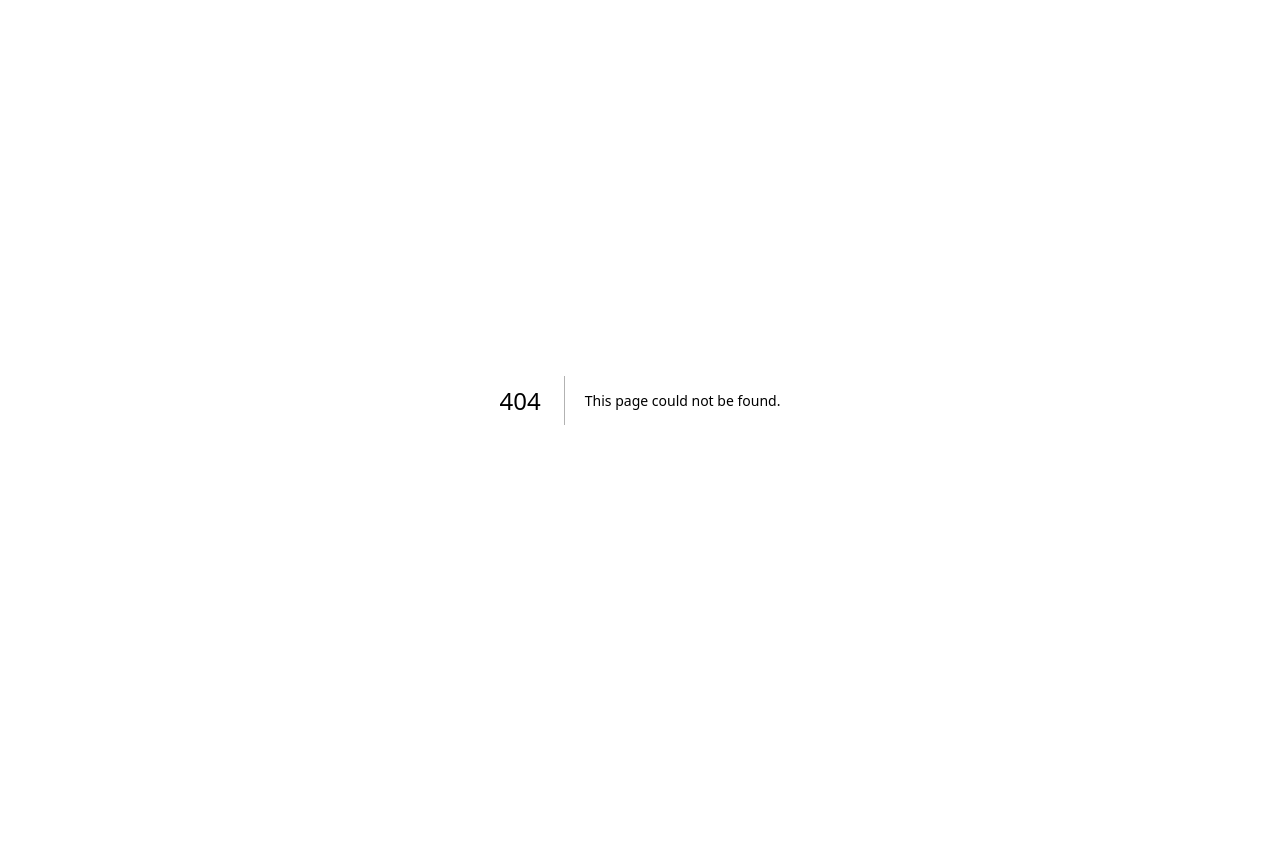
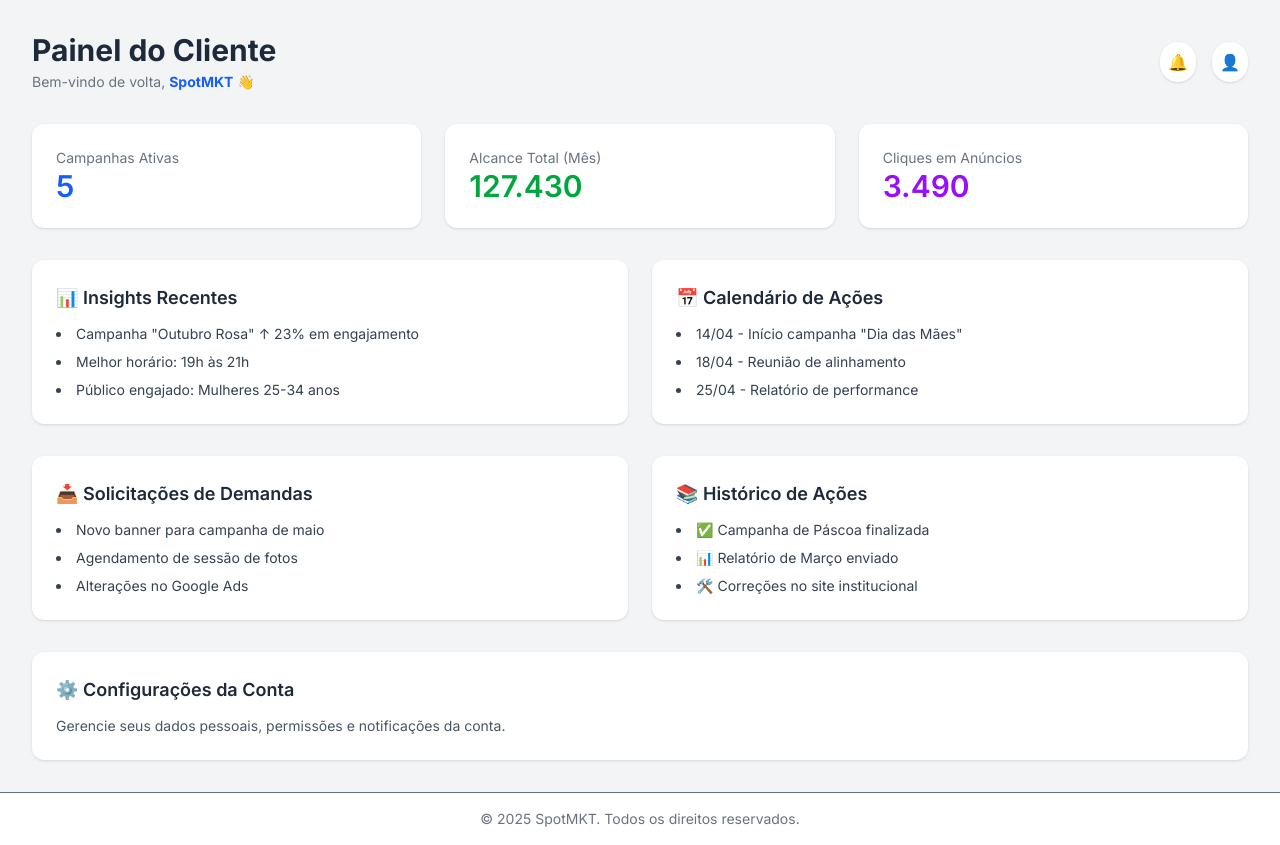
Before and after one commit to LucasOAssuncao/SPOT-MKT---Desafio-Front-end, a Next.js app: page /dashboard in a window 1280 px wide. Before the commit this address had no page. Before the commit the page ends 800 px from the top, so only its background shows below. Built offline with nearby package versions, Linux system fonts and the light colour scheme.

Commit message:
feat: Dashboard page + components of it

```diff
--- /dev/null
+++ b/src/app/dashboard/page.tsx
@@ -0,0 +1,60 @@
+'use client';
+
+import DashboardLayout from "@/components/dashboard/Layout";
+import { DashboardHeader } from "@/components/dashboard/DashboardHeader";
+import { MetricCard } from "@/components/dashboard/MetricCard";
+import { CardSection } from "@/components/dashboard/CardSection";
+
+export default function DashboardPage() {
+  return (
+    <DashboardLayout>
+      <DashboardHeader userName="SpotMKT" />
+
+      <section className="grid grid-cols-1 md:grid-cols-3 gap-6 mb-8">
+        <MetricCard title="Campanhas Ativas" value="5" color="text-blue-600" />
+        <MetricCard title="Alcance Total (Mês)" value="127.430" color="text-green-600" />
+        <MetricCard title="Cliques em Anúncios" value="3.490" color="text-purple-600" />
+      </section>
+
+      <section className="grid grid-cols-1 md:grid-cols-2 gap-6 mb-8">
+        <CardSection title="📊 Insights Recentes">
+          <ul className="space-y-2 text-sm text-gray-700 list-disc list-inside cursor-pointer">
+            <li>Campanha &quot;Outubro Rosa&quot; ↑ 23% em engajamento</li>
+            <li>Melhor horário: 19h às 21h</li>
+            <li>Público engajado: Mulheres 25-34 anos</li>
+          </ul>
+        </CardSection>
+        <CardSection title="📅 Calendário de Ações">
+          <ul className="space-y-2 text-sm text-gray-700 list-disc list-inside cursor-pointer">
+            <li>14/04 - Início campanha &quot;Dia das Mães&quot;</li>
+            <li>18/04 - Reunião de alinhamento</li>
+            <li>25/04 - Relatório de performance</li>
+          </ul>
+        </CardSection>
+      </section>
+
+      <section className="grid grid-cols-1 md:grid-cols-2 gap-6 mb-8">
+        <CardSection title="📥 Solicitações de Demandas">
+          <ul className="space-y-2 text-sm text-gray-700 list-disc list-inside cursor-pointer">
+            <li>Novo banner para campanha de maio</li>
+            <li>Agendamento de sessão de fotos</li>
+            <li>Alterações no Google Ads</li>
+          </ul>
+        </CardSection>
+        <CardSection title="📚 Histórico de Ações">
+          <ul className="space-y-2 text-sm text-gray-700 list-disc list-inside cursor-pointer">
+            <li>✅ Campanha de Páscoa finalizada</li>
+            <li>📊 Relatório de Março enviado</li>
+            <li>🛠️ Correções no site institucional</li>
+          </ul>
+        </CardSection>
+      </section>
+
+      <CardSection title="⚙️ Configurações da Conta">
+        <p className="text-sm text-gray-600">
+          Gerencie seus dados pessoais, permissões e notificações da conta.
+        </p>
+      </CardSection>
+    </DashboardLayout>
+  );
+}
--- /dev/null
+++ b/src/components/dashboard/CardSection.tsx
@@ -0,0 +1,13 @@
+interface CardSectionProps {
+    title: string;
+    children: React.ReactNode;
+  }
+
+  export function CardSection({ title, children }: CardSectionProps) {
+    return (
+      <div className="bg-white rounded-xl p-6 shadow hover:shadow-lg transition cursor-pointer">
+        <h3 className="text-lg font-semibold text-gray-800 mb-3">{title}</h3>
+        <div>{children}</div>
+      </div>
+    );
+  }
--- /dev/null
+++ b/src/components/dashboard/DashboardHeader.tsx
@@ -0,0 +1,26 @@
+'use client';
+
+interface DashboardHeaderProps {
+  userName: string;
+}
+
+export function DashboardHeader({ userName }: DashboardHeaderProps) {
+  return (
+    <header className="flex flex-col md:flex-row justify-between items-start md:items-center mb-8">
+      <div>
+        <h1 className="text-3xl font-bold text-gray-800">Painel do Cliente</h1>
+        <p className="mt-1 text-sm text-gray-500">
+          Bem-vindo de volta, <strong className="text-blue-600 cursor-pointer">{userName}</strong> 👋
+        </p>
+      </div>
+      <div className="flex items-center gap-4 mt-4 md:mt-0">
+        <button className="p-2 bg-white rounded-full shadow hover:shadow-md transition cursor-pointer">
+          🔔
+        </button>
+        <button className="p-2 bg-white rounded-full shadow hover:shadow-md transition cursor-pointer">
+          👤
+        </button>
+      </div>
+    </header>
+  );
+}
--- /dev/null
+++ b/src/components/dashboard/Layout.tsx
@@ -0,0 +1,10 @@
+export default function DashboardLayout({ children }: { children: React.ReactNode }) {
+    return (
+      <div className="min-h-screen flex flex-col bg-gray-100">
+        <main className="flex-grow p-8">{children}</main>
+        <footer className="bg-white border-t p-4 text-sm text-gray-500 text-center">
+          © {new Date().getFullYear()} SpotMKT. Todos os direitos reservados.
+        </footer>
+      </div>
+    );
+  }
--- /dev/null
+++ b/src/components/dashboard/MetricCard.tsx
@@ -0,0 +1,14 @@
+interface MetricCardProps {
+    title: string;
+    value: string;
+    color?: string;
+  }
+
+  export function MetricCard({ title, value, color }: MetricCardProps) {
+    return (
+      <div className="bg-white rounded-xl p-6 shadow hover:shadow-lg transition cursor-pointer">
+        <h2 className="text-sm text-gray-500">{title}</h2>
+        <p className={`text-3xl font-semibold ${color || 'text-gray-800'}`}>{value}</p>
+      </div>
+    );
+  }
```
